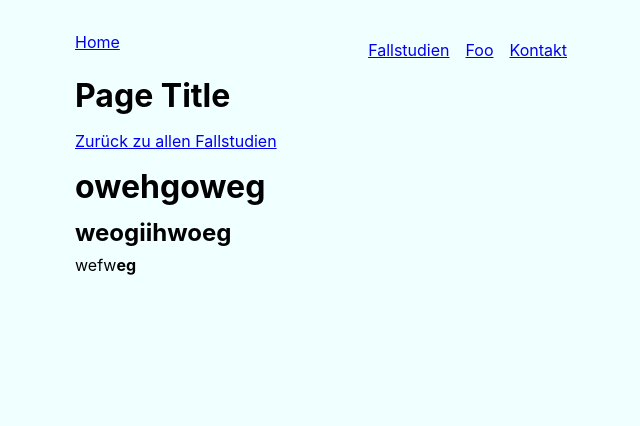
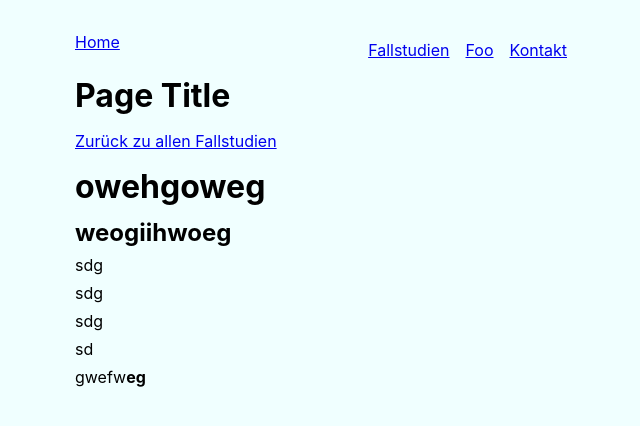
Before and after one commit to mxwendt/jam-stack-test, an Eleventy site: page src/_content/case-studies/fallstudie.md in a window 1280 px wide. Shown: the whole page, without its empty margins (315-955 px from the left). Built offline with nearby package versions, Linux system fonts and the light colour scheme; Eleventy itself is replaced by a stand-in of ours; files that its build step writes are made by us from their sources.

Commit message:
Update Fallstudien “fallstudie”

```diff
--- a/src/_content/case-studies/fallstudie.md
+++ b/src/_content/case-studies/fallstudie.md
@@ -8,4 +8,12 @@ date: '2019-04-04'
 
 ## weogiihwoeg
 
-wefw**eg**
+sdg
+
+sdg
+
+sdg
+
+sd
+
+gwefw**eg**
```
